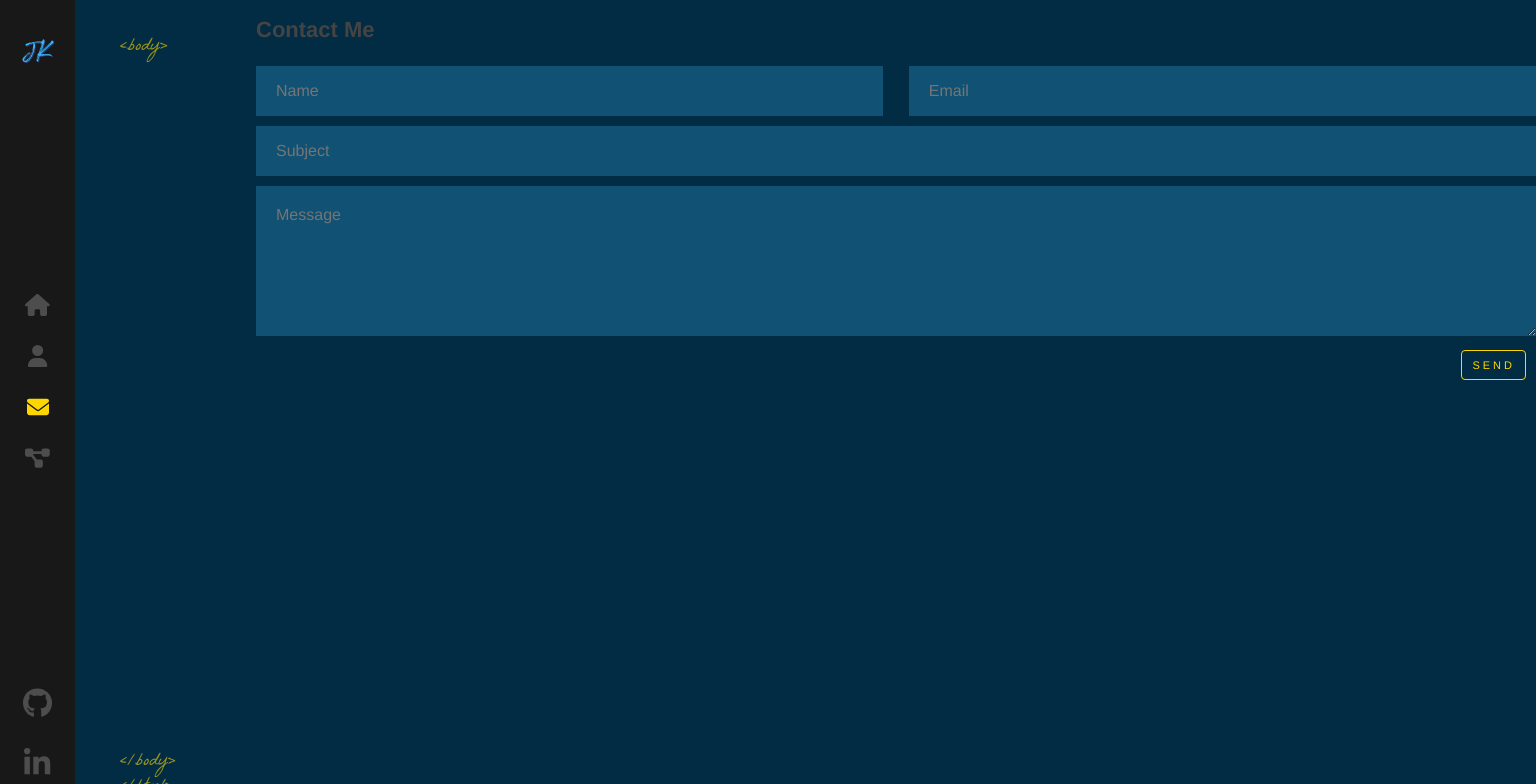
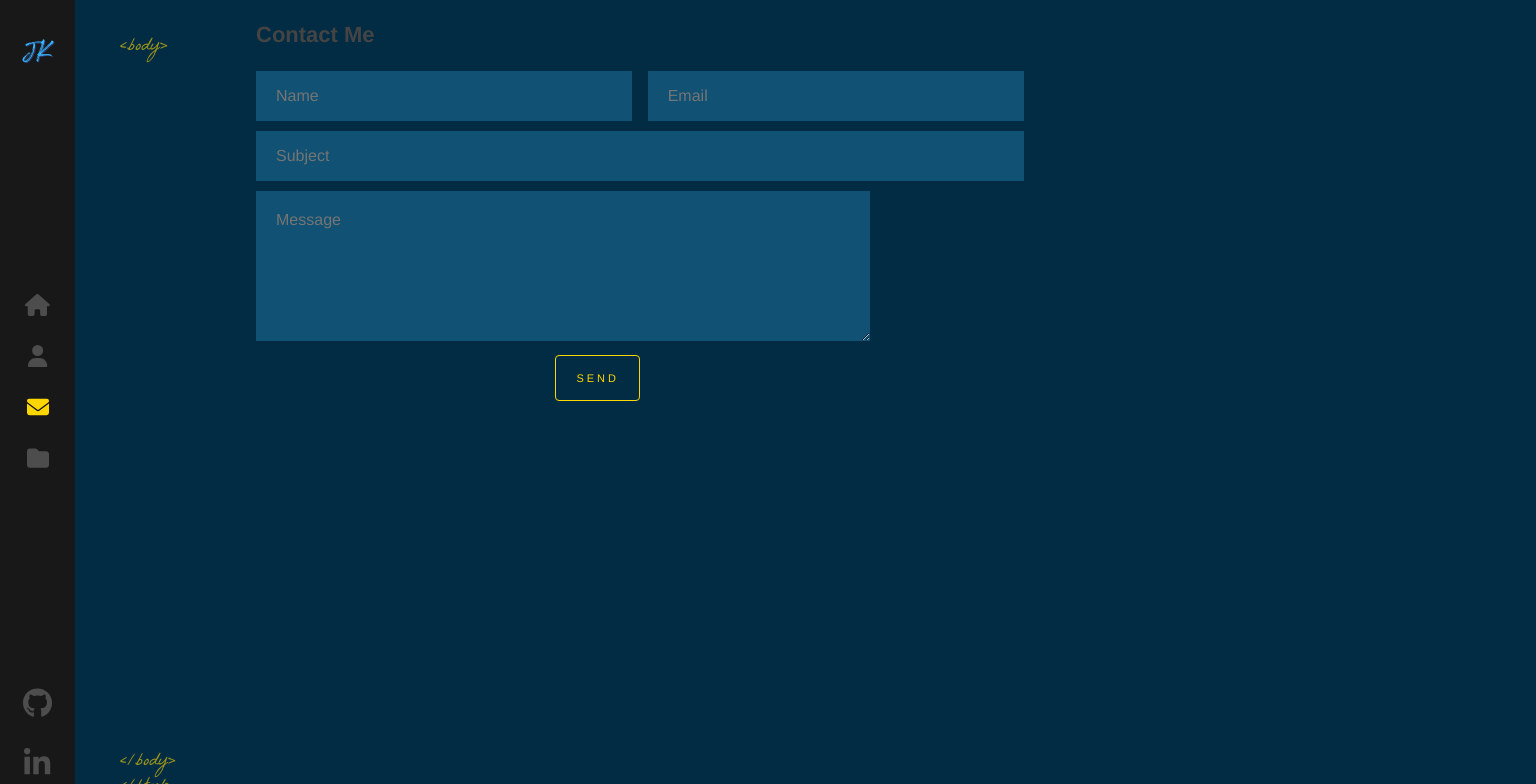
Before and after one commit to koshy123/personal_portfolio, a React (Create React App) app: page /contact in a window 1280 px wide. Shown: the top 784 px of the page, 1536 px wide, since content can reach past the window. Built offline with nearby package versions, Linux system fonts and the light colour scheme.

Commit message:
still working on sttyling and spacing with about and contact page

```diff
--- a/src/components/Contact/index.js
+++ b/src/components/Contact/index.js
@@ -24,7 +24,7 @@ const Contact = () => {
     return (
         <>
         <div className='container contact-page'>
-            <h1>Contact Me</h1>
+            <h1 className='title'>Contact Me</h1>
             <div className="contact-form">
             <form ref={form} onSubmit={sendEmail}>
                 <ul>
--- a/src/components/Contact/index.scss
+++ b/src/components/Contact/index.scss
@@ -1,5 +1,5 @@
-.contact-form {
-    width: 100%;
+.contact-form, .title {
+    width: 60%;
     margin-top: 20px;
     margin-left: 20%;
 
@@ -47,7 +47,7 @@
     }
 
     textarea {
-      width: 100%;
+      width: 80%;
       border: 0;
       background: #115173;
       height: 50px;
@@ -63,7 +63,7 @@
       font-size: 11px;
       letter-spacing: 3px;
       text-decoration: none;
-      padding: 8px 10px;
+      padding: 16px 20px;
       border: 1px solid #ffd700;
       float: left;
       border-radius: 4px;
@@ -71,7 +71,8 @@
       text-transform: uppercase;
       float: right;
       text-align: center;
-      margin-right: 10px;
+      margin-right: 50%;
+
     }
   }
 
@@ -121,7 +122,7 @@
     .map-wrap {
       float: none;
       margin: 0;
-      width: 100%;
+      width: 75%;
       height: 400px;
     }
 
@@ -129,8 +130,3 @@
       display: none;
     }
   }
-
-
-  h1{
-    margin-left: 20%;
-  }
--- a/src/components/Home/index.js
+++ b/src/components/Home/index.js
@@ -9,7 +9,7 @@ import { useEffect, useState } from 'react';
 
 const Home = () => {
     const [letterClass, setLetterClass] = useState('text-animate')
-    const nameArray = [' ','J','e','f','f','r','e','y']
+    const nameArray = [' ','J','e','f','f','r','e','y',' ']
     const jobArray = ['w','e','b',' ','d','e','v','e','l','o','p','e','r']
 
     // useEffect(() => {
@@ -29,17 +29,18 @@ const Home = () => {
                 <span className={`${letterClass} _13`}>I</span>
                 <span className={`${letterClass} _14`}>'m</span>
 
-                {/* <img src={Jeff} alt= "developer" /> */}
                 <AnimatedLetters letterClass={letterClass}
                 strArray={nameArray}
                 idx={15} />
+                <span className={`${letterClass} _14`}> a</span>
+
                 <br />
                 <AnimatedLetters letterClass={letterClass}
+                className="jobArray"
                 strArray={jobArray}
                 idx={15} />
                 </h1>
             <h2>Frontend Developer / JavaScript Expert / Backend Developer </h2>
-            <Link to="/contact" className="flat-button" >CONTACT ME</Link>
             </div>
 
         </div>
--- a/src/components/Home/index.scss
+++ b/src/components/Home/index.scss
@@ -4,8 +4,9 @@
         left: 35%;
         top: 50%;
         transform: translate(-50%);
-        width: 40%;
+        width: 50%;
         max-height: 90%;
+        margin-left: 10%;
     }
 
     h1 {
@@ -76,3 +77,8 @@
         }
     }
 }
+
+.jobArray{
+    display: flex;
+    flex-wrap: nowrap;
+}
--- a/src/components/Sidebar/index.js
+++ b/src/components/Sidebar/index.js
@@ -7,6 +7,8 @@ import { FontAwesomeIcon } from '@fortawesome/react-fontawesome'
 import { faGithub, faLinkedinIn } from '@fortawesome/free-brands-svg-icons'
 import { faHome } from '@fortawesome/free-solid-svg-icons'
 import { faUser } from '@fortawesome/free-solid-svg-icons'
+import { faFolder } from '@fortawesome/free-solid-svg-icons'
+
 import Name from '../../assets/images/jeffrey_koshy.png'
 import Jeff from '../../assets/images/jeff.png'
 import JK from '../../assets/images/jk_initials.png'
@@ -15,7 +17,6 @@ const Sidebar = () => (
     <div className='nav-bar'>
     <Link className='logo' to='/'>
         <img src={JK} alt='logo'/>
-        {/* <img className='sub-logo' src={Jeff} alt="Jeffrey" /> */}
     </Link>
     <nav>
         <NavLink exact="true" activeclassname='active' to="/" >
@@ -28,7 +29,7 @@ const Sidebar = () => (
             <FontAwesomeIcon icon={faEnvelope} color="#4d4d4e" />
         </NavLink>
         <NavLink exact="true" activeclassname="active" className="projects-link" to="/projects"  >
-            <FontAwesomeIcon icon={faProjectDiagram} color="#4d4d4e" />
+            <FontAwesomeIcon icon={faFolder} color="#4d4d4e" />
         </NavLink>
     </nav>
     <ul>
```
Also changed, not shown: src/components/About/index.scss (+1 -18 lines).
